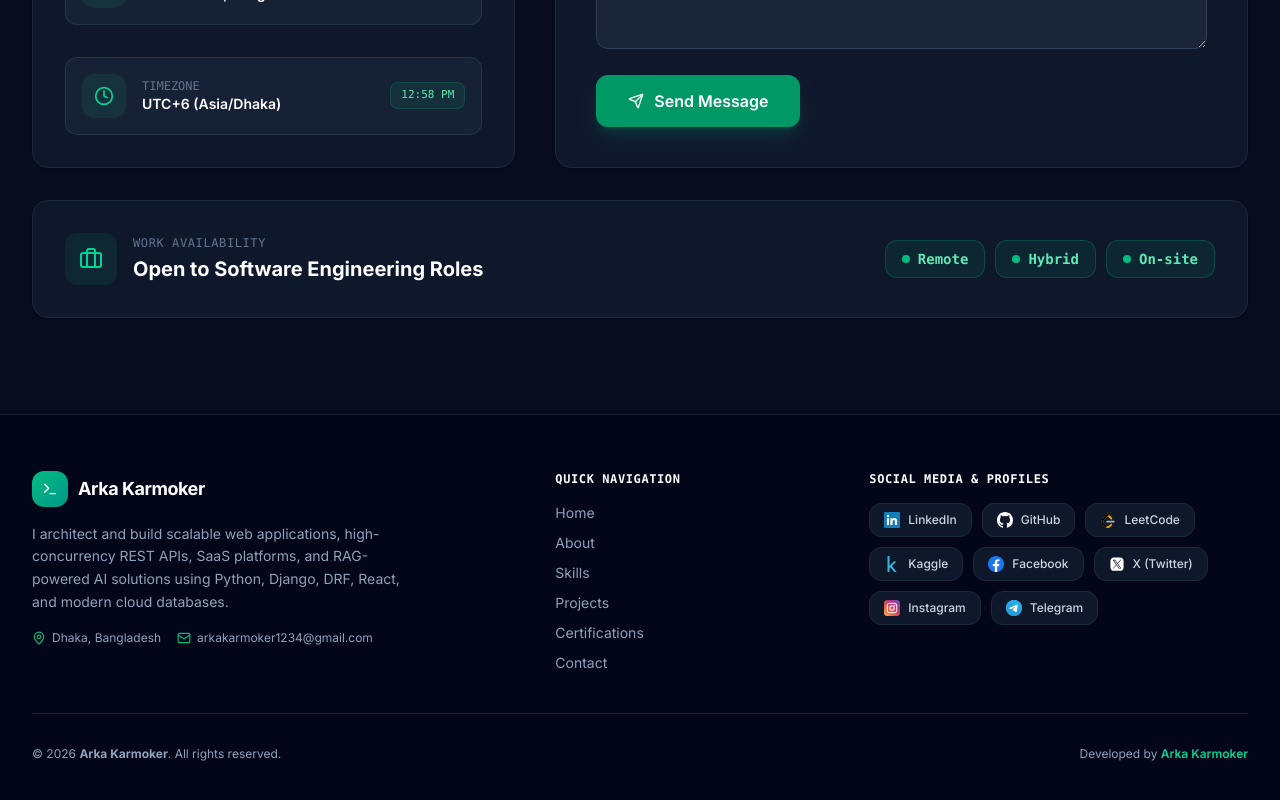
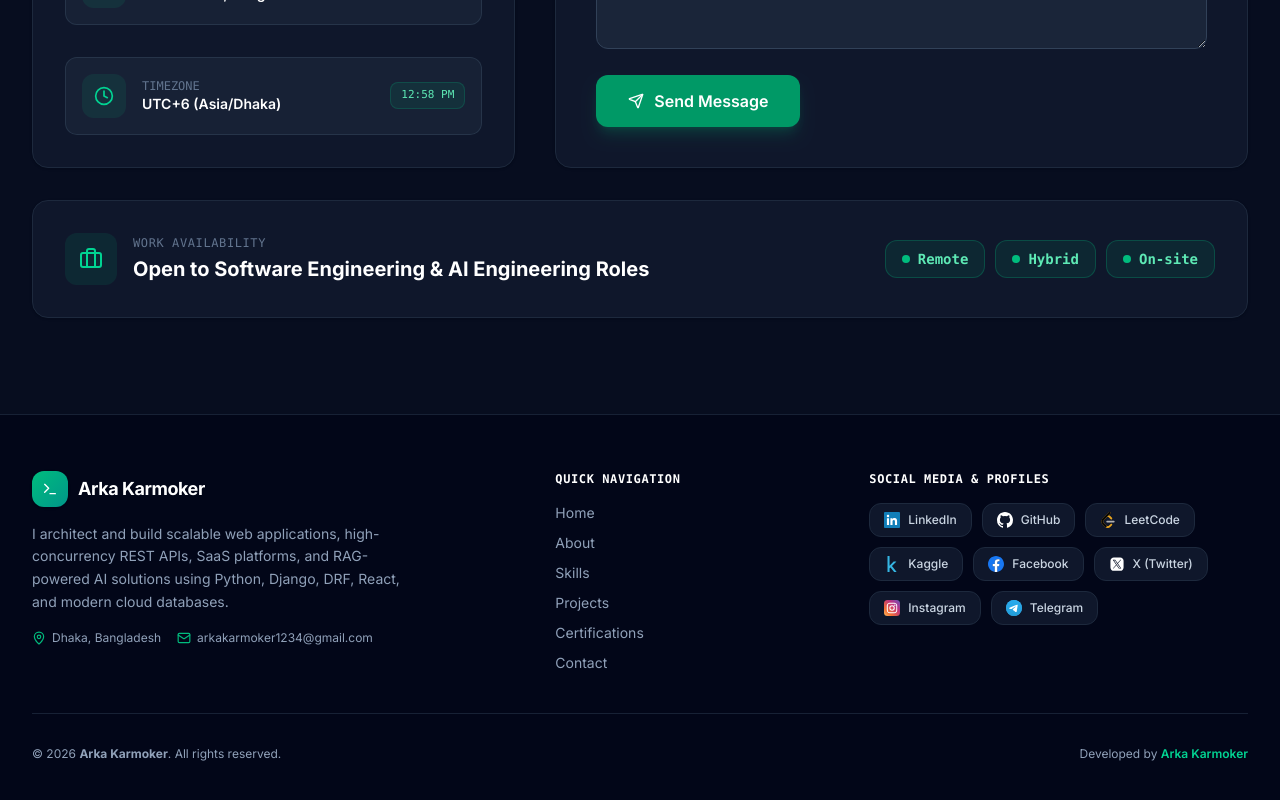
Before and after one commit to ArkaKarmoker/react-portfolio-website, a React (Vite) app: page / in a window 1280 px wide. Shown: the part 8504-9304 px from the top of the page. Built offline with nearby package versions, Linux system fonts and the light colour scheme.

Commit message:
content(contact): include AI Engineering in Work Availability preference

```diff
--- a/src/data/portfolioData.js
+++ b/src/data/portfolioData.js
@@ -33,7 +33,7 @@ export const personalInfo = {
   resumeDriveUrl:
     'https://drive.google.com/file/d/159LWaPqXvxPq_NXWmV-fa2VvEmqLhBGI/view?usp=sharing',
   availability: 'Available for Full-Time Roles & Freelance Projects',
-  workPreference: 'Open to Software Engineering Roles',
+  workPreference: 'Open to Software Engineering & AI Engineering Roles',
   workModes: ['Remote', 'Hybrid', 'On-site'],
   verbalLanguages: ['English', 'Bengali'],
   socials: {
```
Also changed, not shown: 1 other file (tests, documents, lock files or other folders).
